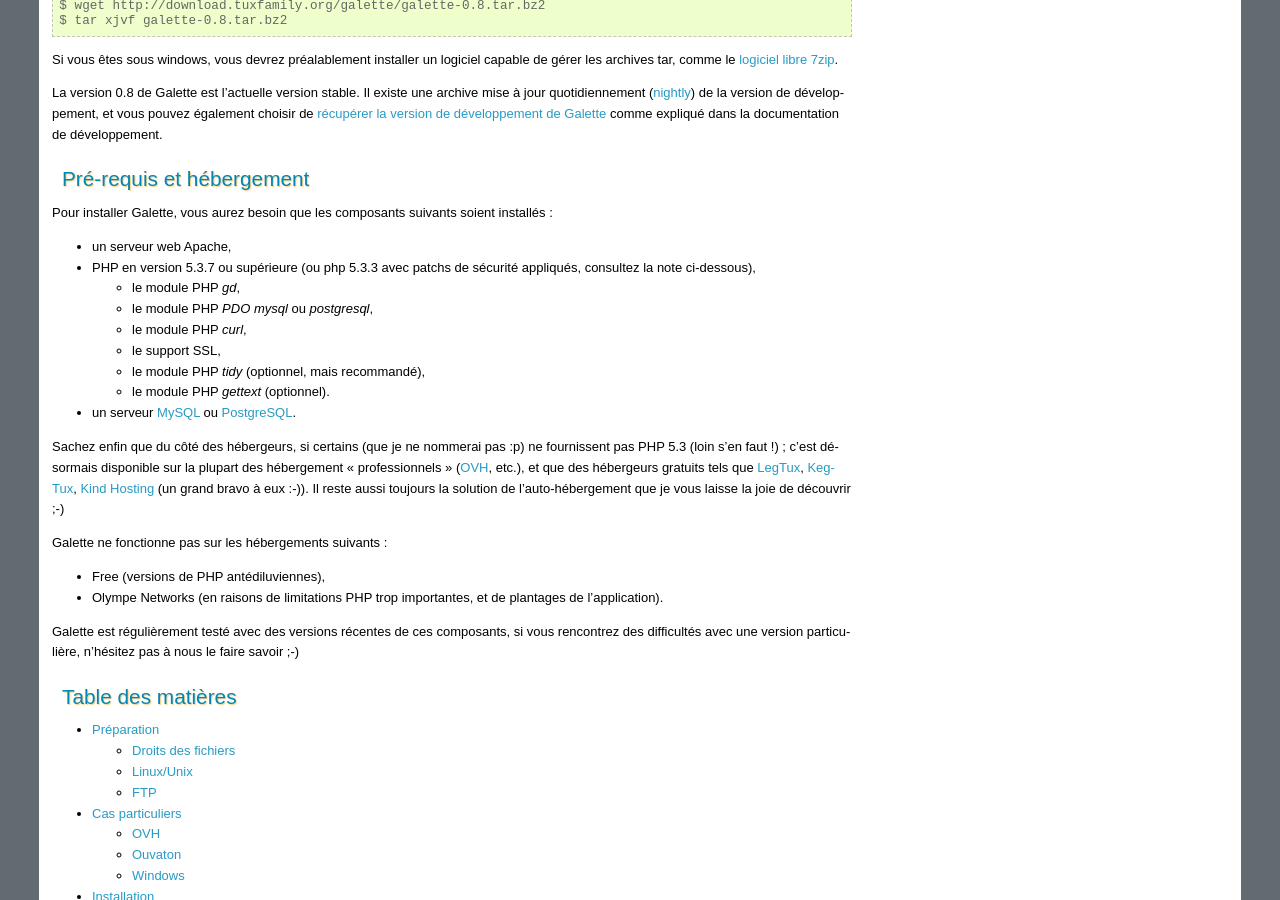
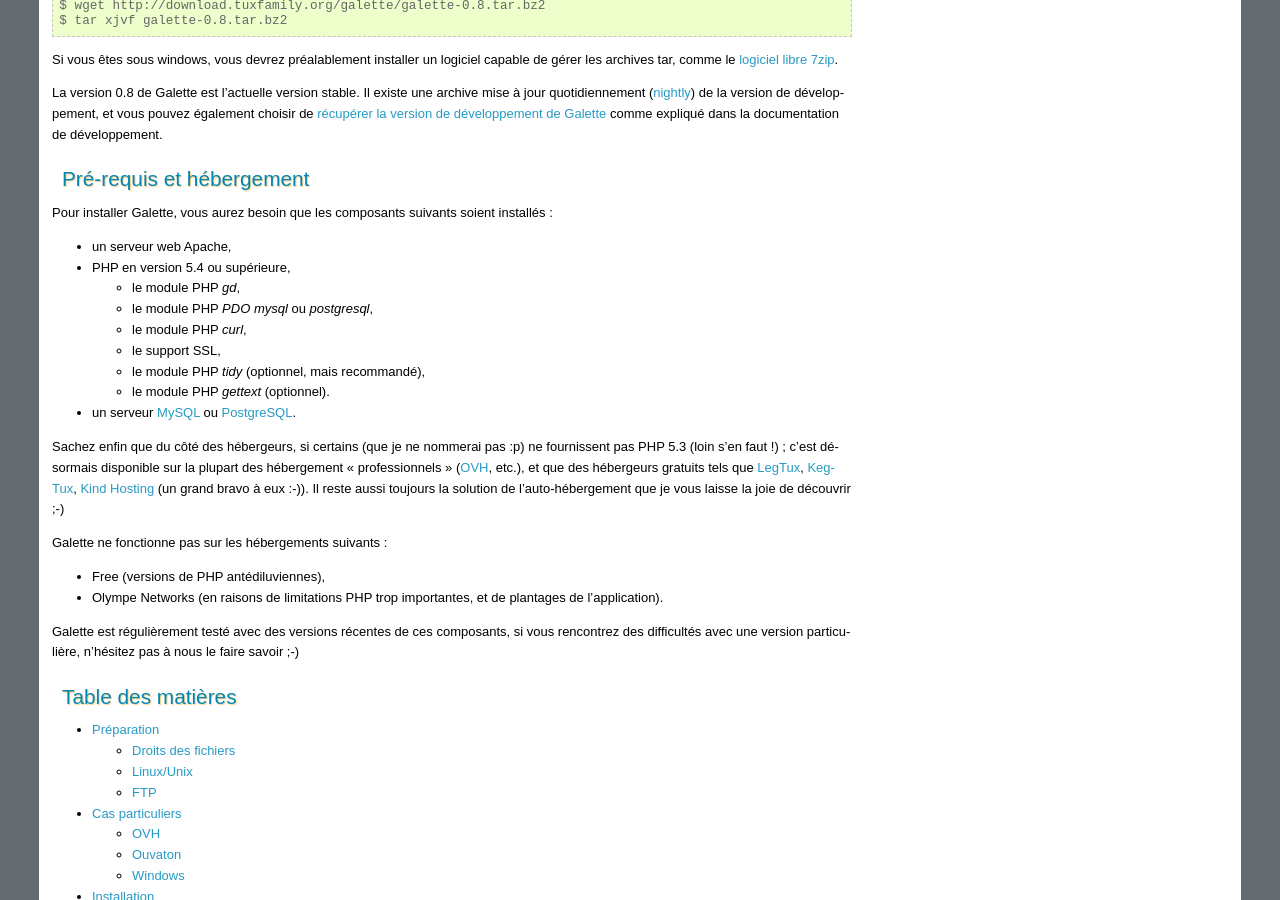
Before and after one commit to galette/galettedoc, a Sphinx documentation site: the page built from source/installation/index.rst, in a window 1280 px wide and 900 px high, scrolled down 443 px. Built offline with Sphinx 7.4.7, drawn with Linux system fonts in a browser that asks for light colours.

Commit message:
Version minimale de PHP requise

```diff
--- a/source/installation/index.rst
+++ b/source/installation/index.rst
@@ -30,7 +30,7 @@
 Pour installer Galette, vous aurez besoin que les composants suivants soient installés  :
 
 * un serveur web Apache,
-* PHP en version 5.3.7 ou supérieure (ou php 5.3.3 avec patchs de sécurité appliqués, consultez la note ci-dessous),
+* PHP en version 5.4 ou supérieure,
 
   * le module PHP `gd`,
   * le module PHP `PDO` `mysql` ou `postgresql`,
```
